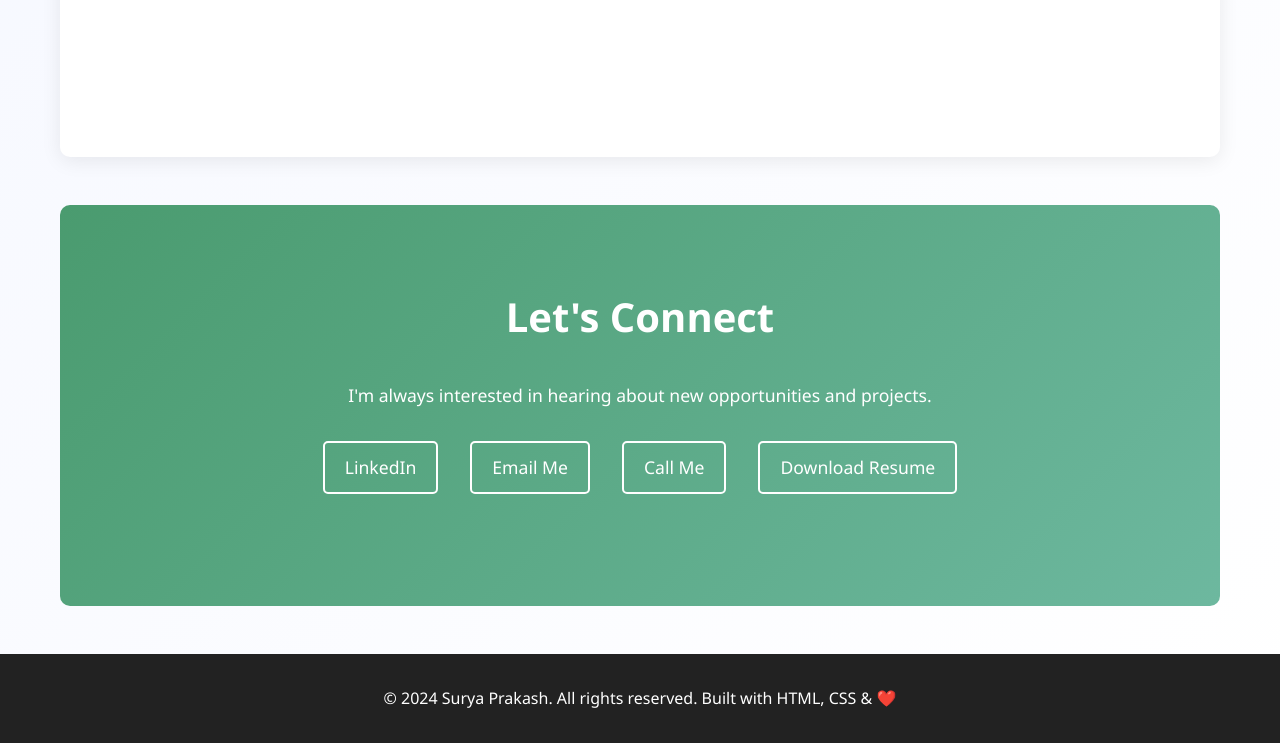
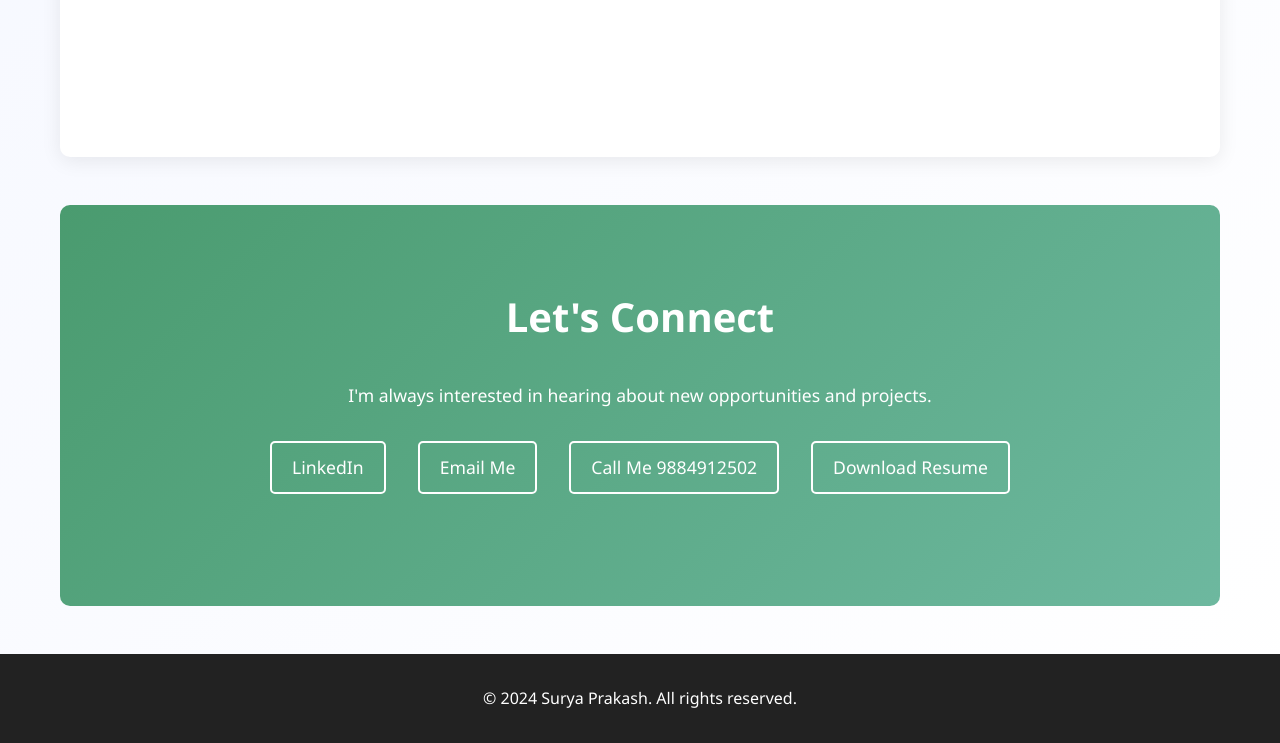
Before and after one commit to surya120502/SuryaPrakash, a plain HTML site: page index.html in a window 1280 px wide. Shown: the part 6551-7294 px from the top of the page. Drawn offline with Linux system fonts and the light colour scheme.

Commit message:
Update contact information and footer text

```diff
--- a/index.html
+++ b/index.html
@@ -1222,7 +1222,7 @@
             <div class="contact-links">
                 <a href="https://www.linkedin.com/in/surya-prakash-190193212/" target="_blank">LinkedIn</a>
                 <a href="mailto:suryasundar6964@gmail.com">Email Me</a>
-                <a href="tel:+919884912502">Call Me</a>
+                <a href="tel:+919884912502">Call Me 9884912502</a>
                 <a href="Surya Prakash Resume (2).pdf" download="Surya-Prakash-Resume.pdf">Download Resume</a>
             </div>
         </section>
@@ -1231,7 +1231,7 @@
     <!-- Footer -->
     <footer>
         <div class="container">
-            <p>&copy; 2024 Surya Prakash. All rights reserved. Built with HTML, CSS & ❤️</p>
+            <p>&copy; 2024 Surya Prakash. All rights reserved.</p>
         </div>
     </footer>
 
```
